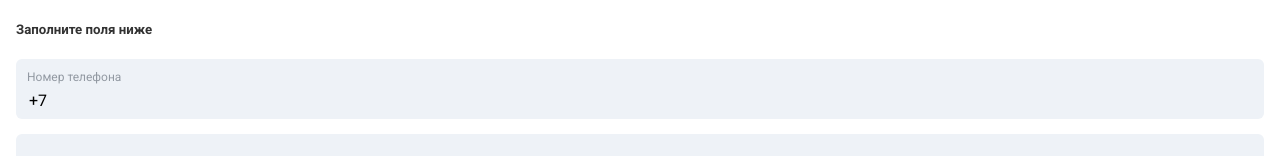
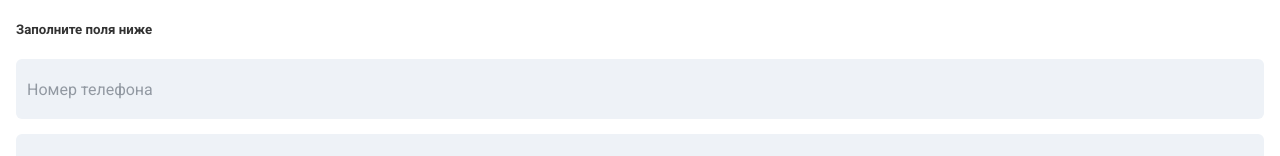
Before and after one commit to AskhatB/niet-mobile, a Next.js app: page / in a window 1280 px wide. Shown: the part 289-445 px from the top of the page. Built offline with nearby package versions, Linux system fonts and the light colour scheme.

Commit message:
feat: mask inputs

```diff
--- a/components/Input/index.js
+++ b/components/Input/index.js
@@ -13,9 +13,6 @@ import {
 
 const Input = props => {
   let inputInitialValue = '';
-  if (props.mask === 'phone') {
-    inputInitialValue = '+7';
-  }
 
   const [colorGray, setColorGray] = React.useState(false);
   const [focus, setFocus] = React.useState(
@@ -66,6 +63,8 @@ const Input = props => {
           pattern={props.pattern}
           inputmode={props.inputmode}
           disabled={props.loading || props.disabled}
+          mask={props.mask}
+          maskChar={props.maskChar}
         />
         {props.loading && (
           <LoaderWrap>
@@ -97,7 +96,9 @@ Input.propTypes = {
   pattern: PropTypes.string,
   inputmode: PropTypes.string,
   disabled: PropTypes.bool,
-  upperCase: PropTypes.bool
+  upperCase: PropTypes.bool,
+  mask: PropTypes.string,
+  maskChar: PropTypes.string
 };
 
 export default Input;
--- a/components/Input/style.js
+++ b/components/Input/style.js
@@ -1,4 +1,5 @@
 import styled from 'styled-components';
+import InputMask from 'react-input-mask';
 
 const borderType = ({ theme, focus, error }) => {
   if (focus && !error) {
@@ -26,7 +27,7 @@ export const InputWrap = styled.label`
   overflow: hidden;
 `;
 
-export const InputBlock = styled.input`
+export const InputBlock = styled(InputMask)`
   background: transparent;
   outline: none;
   border: none;
--- a/containers/MainPageForm/index.js
+++ b/containers/MainPageForm/index.js
@@ -300,6 +300,8 @@ const MainPageForm = props => {
         onChange={value => setPhone(value)}
         onBlur={handlePhoneBlur}
         errorMessage={phoneError}
+        mask="+7 (999) 999 99 99"
+        maskChar=" "
       />
       <Input
         type="text"
@@ -311,6 +313,8 @@ const MainPageForm = props => {
         success={iinSuccess}
         pattern="[0-9]*"
         inputmode="numeric"
+        mask="999999999999"
+        maskChar=''
       />
       <CarNumberList>
         {iinList.map(val => (
--- a/package.json
+++ b/package.json
@@ -14,6 +14,7 @@
     "qs": "^6.9.1",
     "react": "16.12.0",
     "react-dom": "16.12.0",
+    "react-input-mask": "^2.0.4",
     "styled-components": "^4.4.1"
   },
   "devDependencies": {
--- a/pages/index.js
+++ b/pages/index.js
@@ -27,6 +27,7 @@ const Home = () => {
       <Head>
         <title>Niet Insurance</title>
         <link rel="icon" href="/favicon.ico" />
+        <meta name="viewport" content="width=device-width, user-scalable=no" />
       </Head>
       <div style={{ marginBottom: '15px' }}>
         <Text variant="h1">
```
Also changed, not shown: 1 other file (tests, documents, lock files or other folders).
